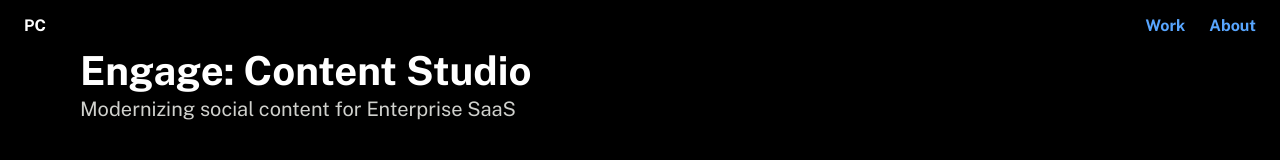
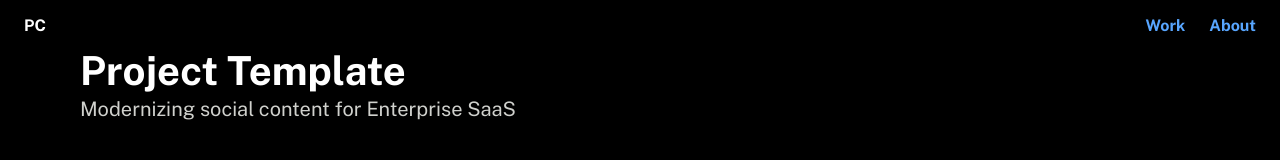
Before and after one commit to pchae/nuxt3-app, a Nuxt app: page /project in a window 1280 px wide. Shown: the top 160 px of the page. Built offline with nearby package versions, Linux system fonts and the light colour scheme.

Commit message:
rename title

```diff
--- a/pages/project.vue
+++ b/pages/project.vue
@@ -9,7 +9,7 @@
 
         <section id="intro" class="container py-6 px-4">
             <div class="content is-medium">
-                <h1 class="title has-text-white">Engage: Content Studio</h1>
+                <h1 class="title has-text-white">Project Template</h1>
                 <p class="subtitle has-text-grey-light">Modernizing social content for
                     Enterprise SaaS</p>
             </div>
@@ -198,8 +198,6 @@
 
         <ProjectList />
 
-        <Studies />
-
         <Footer />
 
     </div>
```
